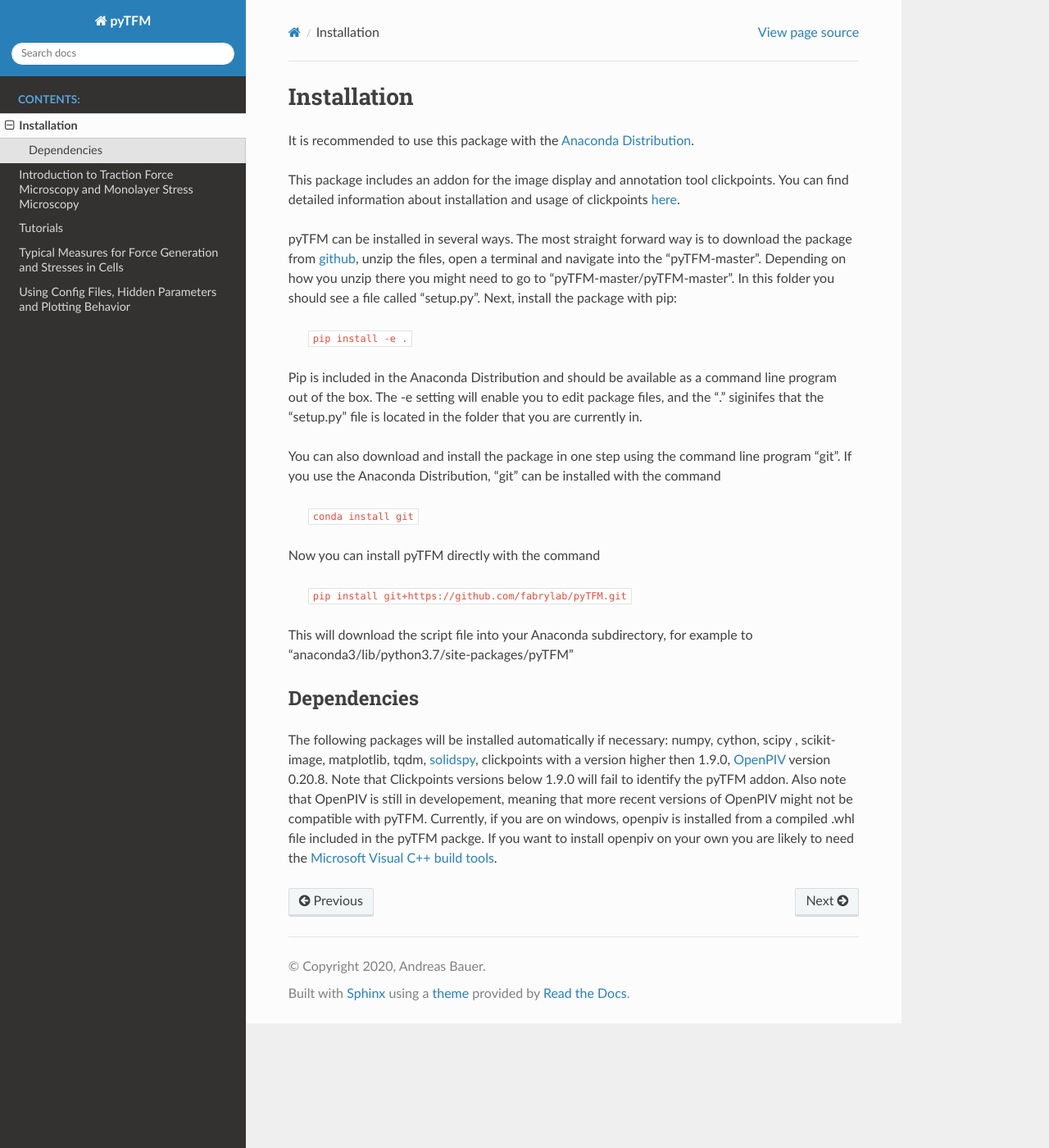
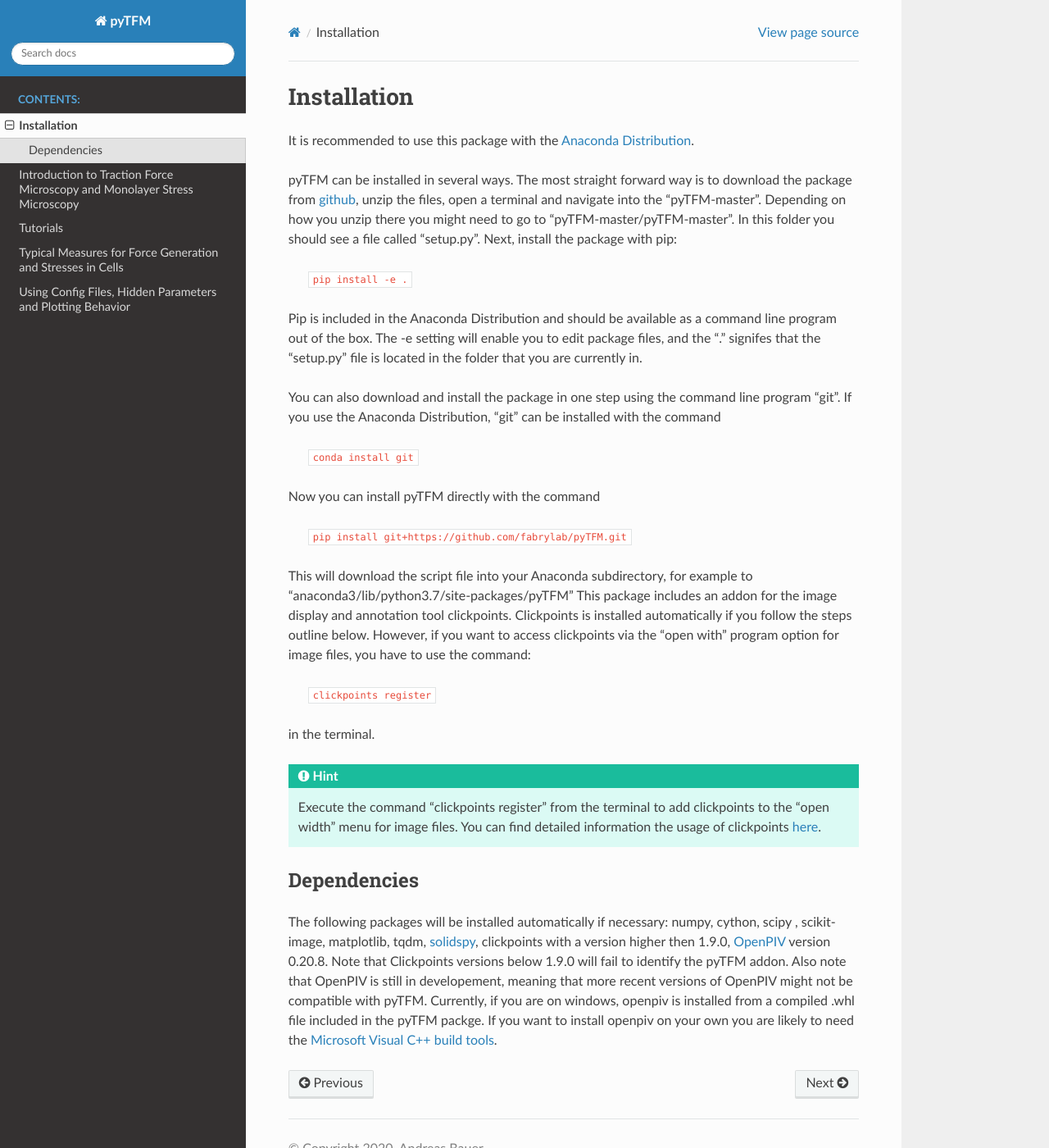
Before and after one commit to fabrylab/pyTFM, a Sphinx documentation site: the page built from docs/installation.rst, in a window 1280 px wide and 1400 px high. Shown: the whole window at 82% size. Built offline with Sphinx 7.4.7 and the Read the Docs theme 2.0.0, drawn with Linux system fonts in a browser that asks for light colours.

Commit message:
Added "clickpoints register" instruction

```diff
--- a/docs/installation.rst
+++ b/docs/installation.rst
@@ -2,10 +2,6 @@
 ============
 
 It is recommended to use this package with the `Anaconda Distribution <https://www.anaconda.com/distribution/>`_.
-
-This package includes an addon for the image display and annotation tool clickpoints. You can find detailed
-information about installation and usage of clickpoints
-`here <https://clickpoints.readthedocs.io/en/latest/installation.html>`_.
 
 .. improve
 
@@ -17,7 +13,7 @@
     ``pip install -e .``
 
 Pip is included in the Anaconda Distribution and should be available as a command line program out of the box.
-The -e setting will enable you to edit package files, and the "." siginifes that the "setup.py" file is
+The -e setting will enable you to edit package files, and the "." signifes that the "setup.py" file is
 located in the folder that you are currently in.
 
 .. formul
@@ -31,8 +27,26 @@
 
     ``pip install git+https://github.com/fabrylab/pyTFM.git``
 
+
 This will download the script file into your Anaconda subdirectory, for example to
 "anaconda3/lib/python3.7/site-packages/pyTFM"
+This package includes an addon for the image display and annotation tool clickpoints.
+Clickpoints is installed automatically if you follow the steps outline below. However, if
+you want to access clickpoints via the "open with" program option for image files, you have
+to use the command:
+
+    ``clickpoints register``
+
+in the terminal.
+
+
+.. hint::
+    Execute the command "clickpoints register" from the terminal
+    to add clickpoints to the "open width" menu for image files. You can find detailed
+    information the usage of clickpoints
+    `here <https://clickpoints.readthedocs.io/en/latest/installation.html>`_.
+
+
 
 
 Dependencies
```
